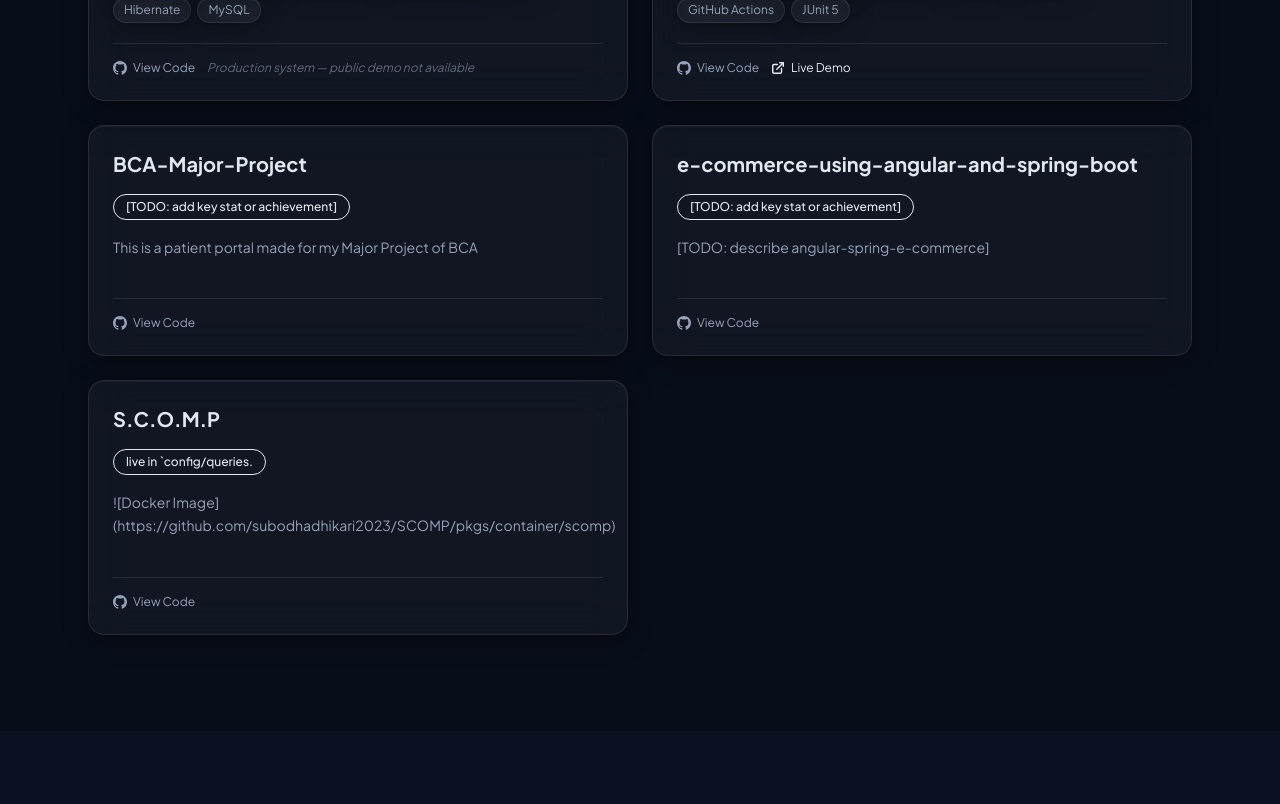
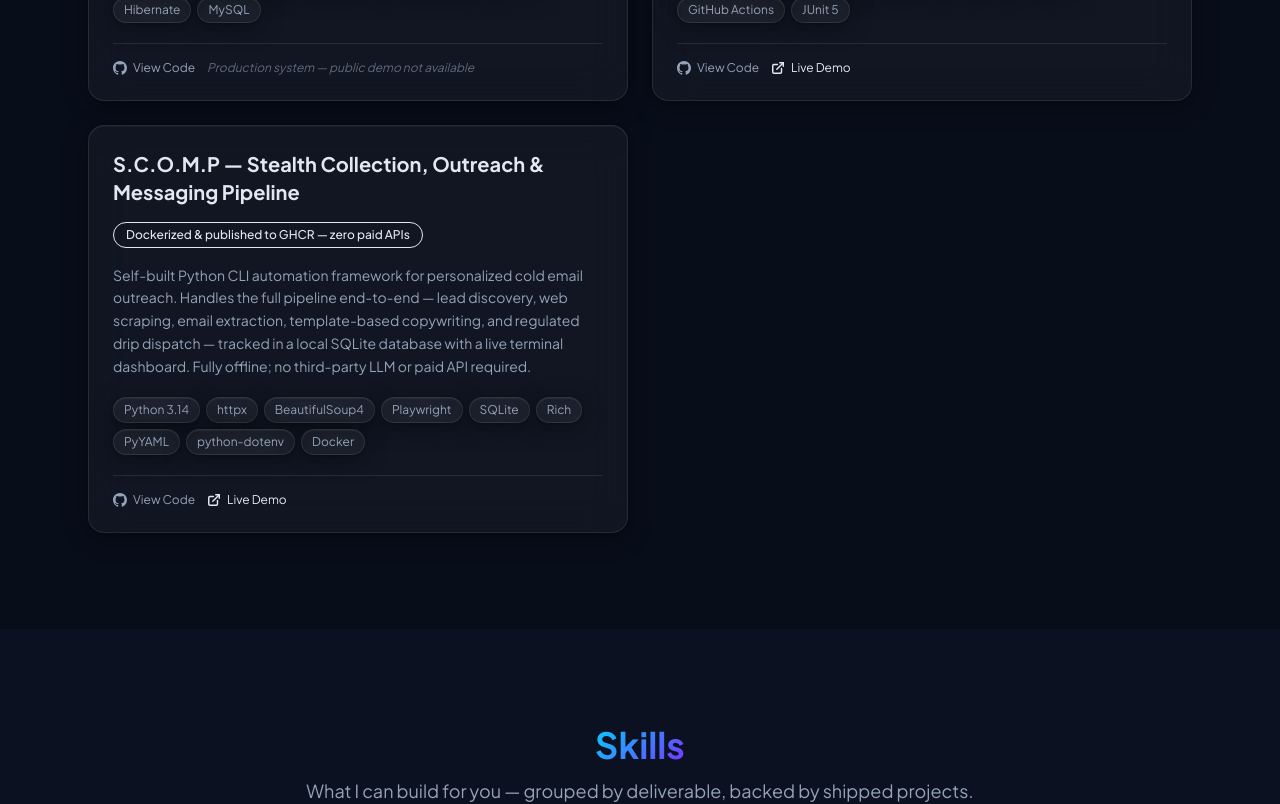
Before and after one commit to subodhadhikari2023/Portfolio, a Next.js app: page / in a window 1280 px wide. Shown: the part 2280-3084 px from the top of the page. Built offline with nearby package versions, Linux system fonts and the light colour scheme; no server answers.

Commit message:
fix(pipeline): source description from GitHub field, fix tech-stack parsing, drop BCA/e-commerce entries, correct CGPA

```diff
--- a/src/data/portfolio.json
+++ b/src/data/portfolio.json
@@ -76,40 +76,26 @@
       ]
     },
     {
-      "repo": "BCA-MAJOR-PROJECT",
+      "repo": "SCOMP",
       "featured": true,
       "order": 3,
-      "customTitle": "BCA-Major-Project",
-      "customDescription": "This is a patient portal made for my Major Project of BCA",
-      "highlight": "[TODO: add key stat or achievement]",
-      "liveUrl": null,
-      "liveLabel": null,
+      "customTitle": "S.C.O.M.P — Stealth Collection, Outreach & Messaging Pipeline",
+      "customDescription": "Self-built Python CLI automation framework for personalized cold email outreach. Handles the full pipeline end-to-end — lead discovery, web scraping, email extraction, template-based copywriting, and regulated drip dispatch — tracked in a local SQLite database with a live terminal dashboard. Fully offline; no third-party LLM or paid API required.",
+      "highlight": "Dockerized & published to GHCR — zero paid APIs",
+      "liveUrl": "https://github.com/subodhadhikari2023/SCOMP/pkgs/container/scomp",
+      "liveLabel": "View Container Image",
       "collaborator": null,
-      "tags": []
-    },
-    {
-      "repo": "angular-spring-e-commerce",
-      "featured": true,
-      "order": 4,
-      "customTitle": "e-commerce-using-angular-and-spring-boot",
-      "customDescription": "[TODO: describe angular-spring-e-commerce]",
-      "highlight": "[TODO: add key stat or achievement]",
-      "liveUrl": null,
-      "liveLabel": null,
-      "collaborator": null,
-      "tags": []
-    },
-    {
-      "repo": "SCOMP",
-      "featured": true,
-      "order": 5,
-      "customTitle": "S.C.O.M.P",
-      "customDescription": "![Docker Image](https://github.com/subodhadhikari2023/SCOMP/pkgs/container/scomp)",
-      "highlight": "live in `config/queries.",
-      "liveUrl": null,
-      "liveLabel": null,
-      "collaborator": null,
-      "tags": []
+      "tags": [
+        "Python 3.14",
+        "httpx",
+        "BeautifulSoup4",
+        "Playwright",
+        "SQLite",
+        "Rich",
+        "PyYAML",
+        "python-dotenv",
+        "Docker"
+      ]
     }
   ],
   "skills": {
@@ -186,7 +172,7 @@
       "degree": "Master of Computer Applications (MCA)",
       "institution": "Sikkim Manipal Institute of Technology",
       "period": "2023 – 2025",
-      "cgpa": "7.7 / 10"
+      "cgpa": "8.03 / 10"
     },
     {
       "degree": "Bachelor of Computer Applications (BCA)",
```
Also changed, not shown: scripts/sync-portfolio.mjs (+74 -31 lines).
